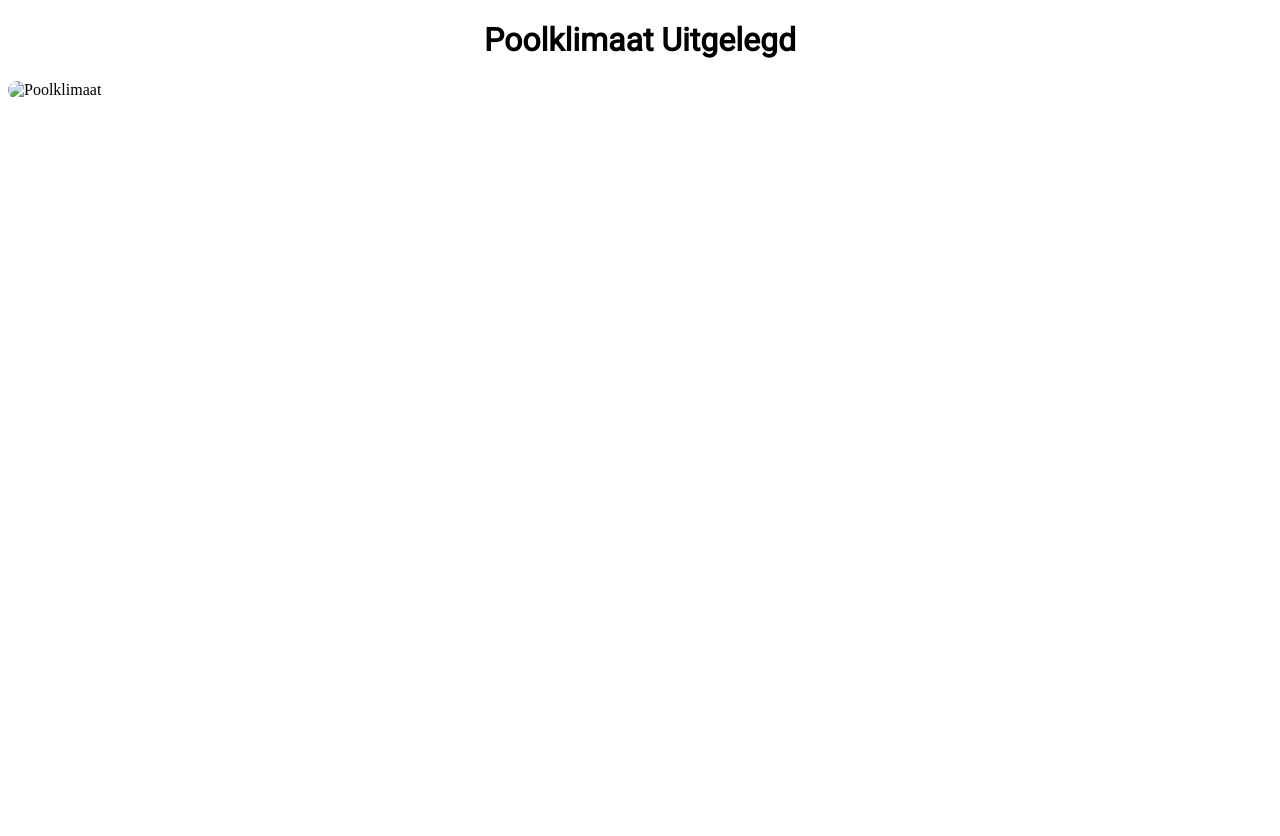
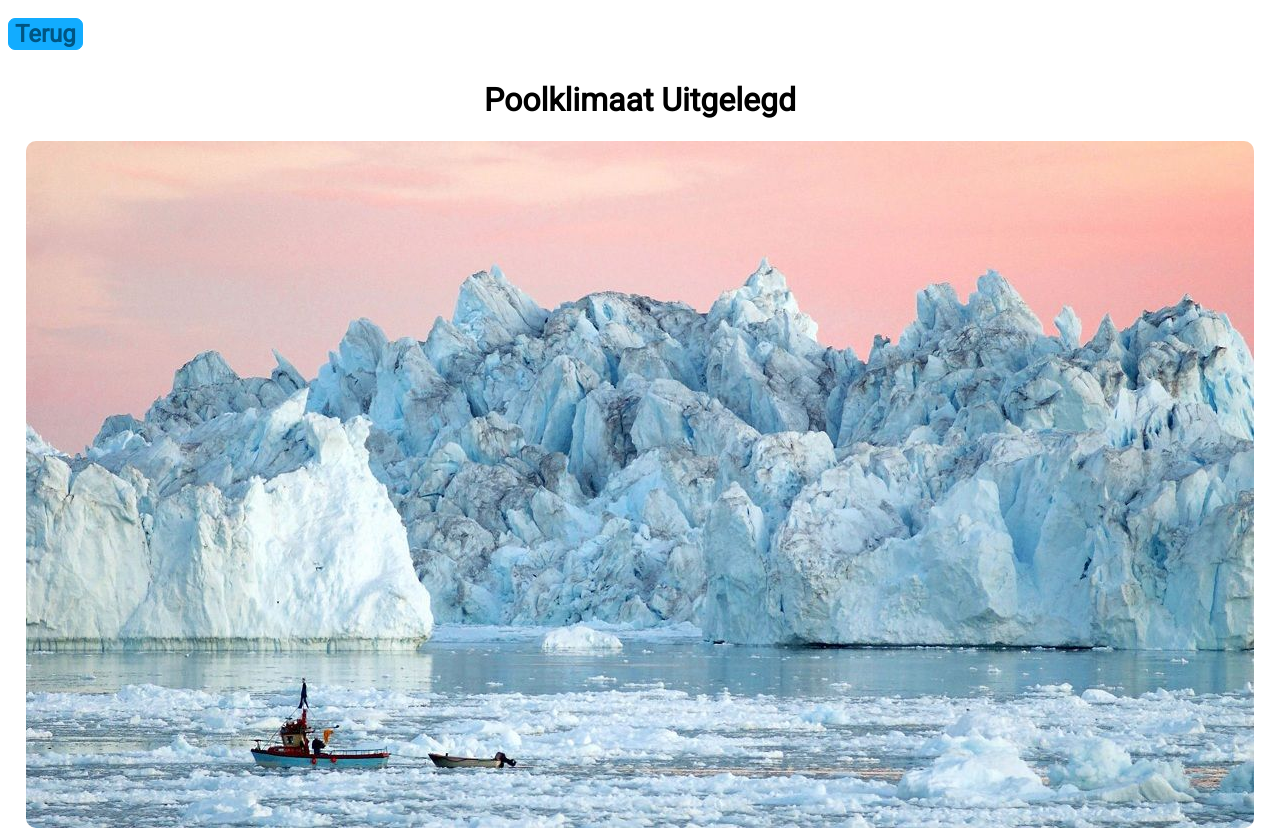
Before and after one commit to meesvanderkevie/AK-Klimaten-site, a plain HTML site: page klimaten/poolklimaat.html in a window 1280 px wide. Before the commit the page ends 800 px from the top, so only its background shows below. Drawn offline with Linux system fonts and the light colour scheme.

Commit message:
bug fixes + extra info

```diff
--- a/klimaten/poolklimaat.html
+++ b/klimaten/poolklimaat.html
@@ -10,7 +10,11 @@
     <title>Poolklimaat Uitgelegd</title>
 </head>
 <body>
+    <button>
+        <a style="text-align: left;" href="index.html">Terug</a>
+    </button>
+
     <h1>Poolklimaat Uitgelegd</h1>
-    <img src="images/poolklimaat-img.jpg" class="img-normal" alt="Poolklimaat">
+    <img src="../images/poolklimaat-img.jpg" class="img-normal" alt="Poolklimaat">
 </body>
 </html>
--- a/style.css
+++ b/style.css
@@ -1,4 +1,24 @@
 @import url('https://fonts.googleapis.com/css2?family=Roboto&display=swap');
+
+::-webkit-scrollbar {
+    width: 1.5em;
+}
+
+::-webkit-scrollbar-track {
+    background: hsl(120 75% 50% / 1);
+    border-radius: 100vw;
+    margin-block: .5em;
+}
+
+::-webkit-scrollbar-thumb {
+    background: hsl(120 100% 20% / 1);
+    border: ;
+    border-radius: 100vw;
+}
+
+::-webkit-scrollbar-thumb:hover {
+    background: hsl(120 100% 10% / 1);
+}
 
 div {
     text-align: center;
```
Also changed, not shown: klimaten/gematigd-zeeklimaat.html (+0 -1 lines), klimaten/hooggebergteklimaat.html (+6 -1 lines), klimaten/landklimaat.html (+3 -0 lines), klimaten/savanneklimaat.html (+5 -0 lines), klimaten/steppeklimaat.html (+3 -0 lines), klimaten/toendraklimaat.html (+3 -0 lines), klimaten/tropisch-regenwoudklimaat.html (+3 -0 lines), klimaten/woestijnklimaat.html (+3 -0 lines).
